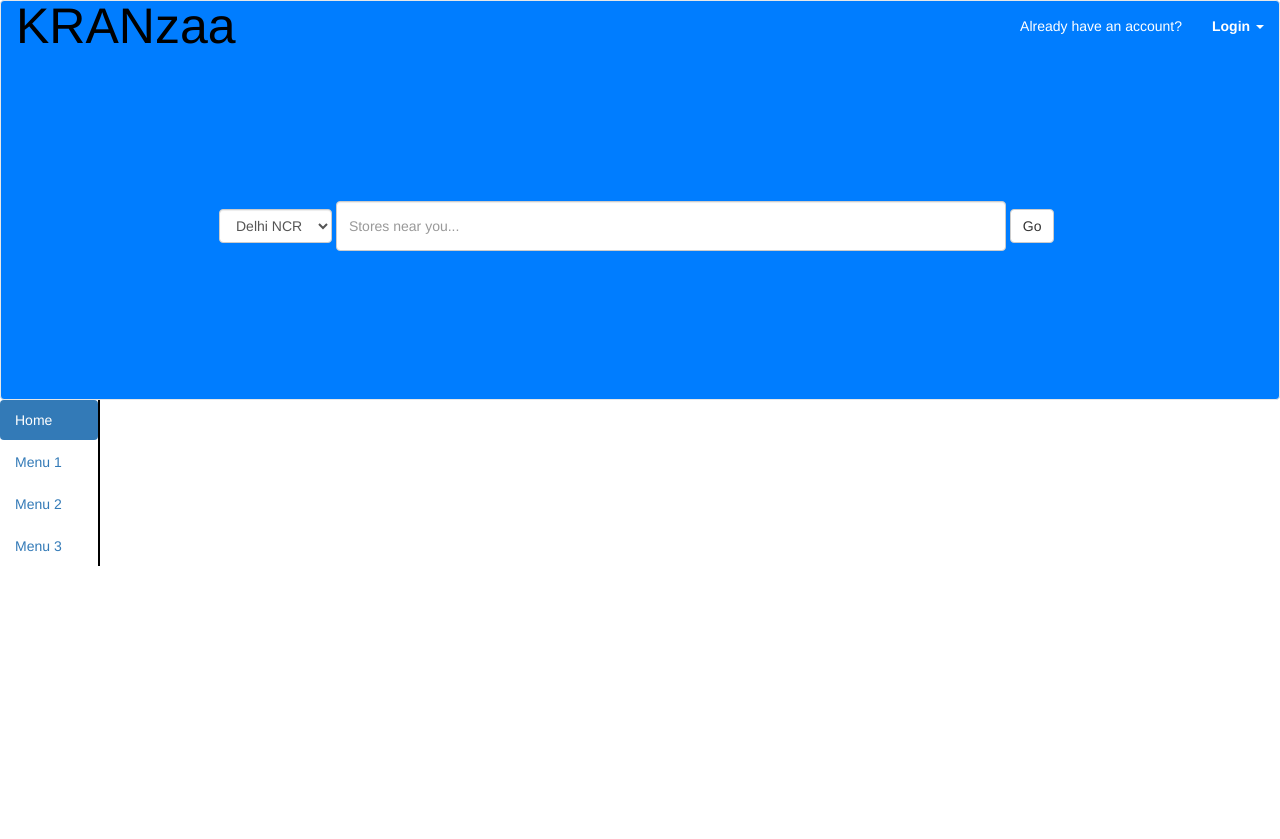
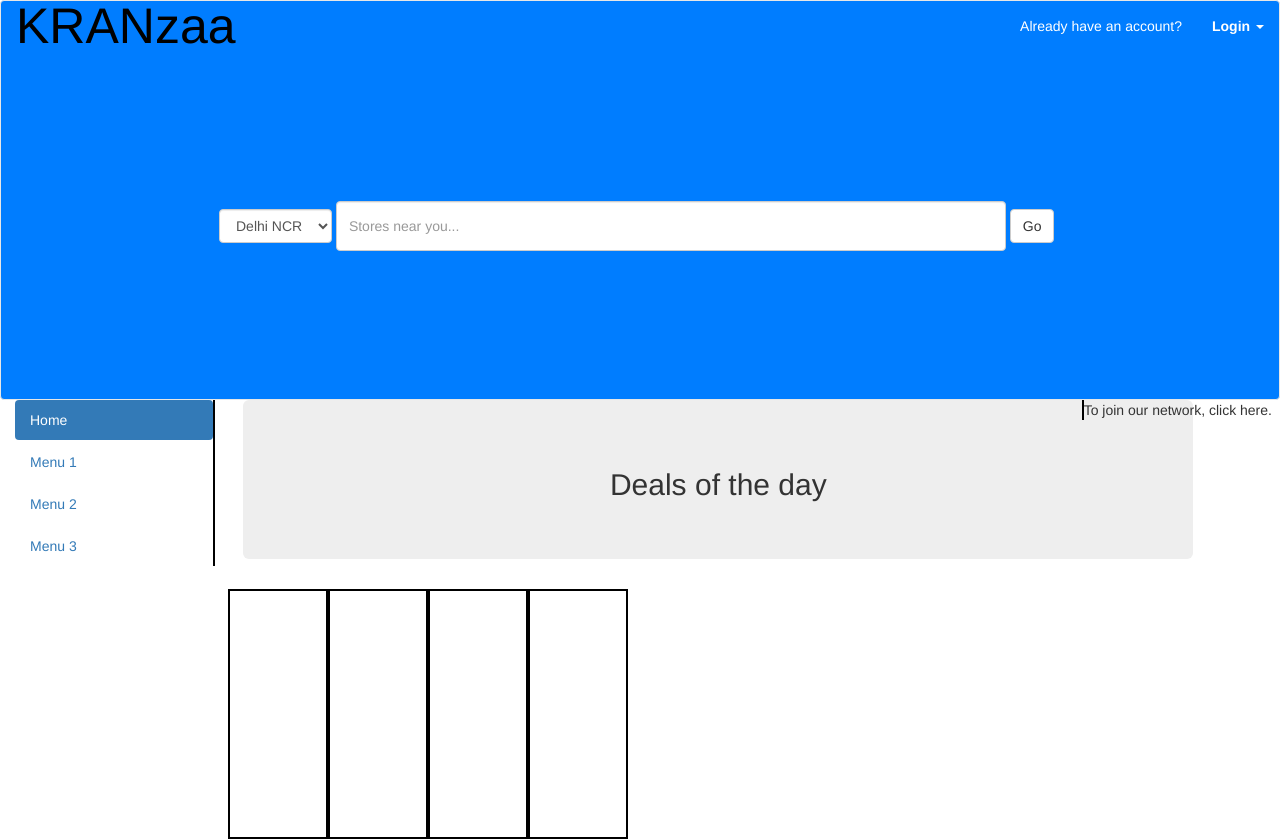
Before and after one commit to AbhimanyuDatta/ECom, a plain HTML site: page index.html in a window 1280 px wide. Before the commit the page ends 800 px from the top, so only its background shows below. Drawn offline with nearby package versions, Linux system fonts and the light colour scheme.

Commit message:
something new

```diff
--- a/css/helper.css
+++ b/css/helper.css
@@ -11,8 +11,21 @@
 	margin-top: 150px;
 }
 
+.jumbotron
+{
+    width: 950px;
+    float: left;
+    left: 250px;
+}
 
-
+.deal-box
+{
+    float: left;
+    height:250px;
+    width: 100px;
+    display: block;
+    border: 2px solid black;
+}
 
 
 /* Login CSS */
--- a/index.html
+++ b/index.html
@@ -23,11 +23,17 @@
 			background-color: rgb(0,125,255);
 
 		}
-	.nav-stacked
+		#left-side
 		{
-		width: 100px;
-		height: 100%;
+			float: left;
+			width: 200px;
 			border-right: 2px solid black;
+		}
+		#right-side
+		{
+
+			width: 200px;
+			border-left: 2px solid black;
 		}
 	</style>
 </head>
@@ -51,7 +57,6 @@
 										<a href="#" class="btn btn-fb"><i class="fa fa-facebook"></i> Facebook</a>
 										<a href="#" class="btn btn-tw"><i class="fa fa-twitter"></i> Twitter</a>
 									</div>
-									or
 									<form class="form" role="form" method="post" action="login" accept-charset="UTF-8" id="login-nav">
 										<div class="form-group">
 											<label class="sr-only" for="exampleInputEmail2">Email address</label>
@@ -98,12 +103,41 @@
 			<div class="col-sm-2"></div>
 		</div>
 	</nav>
-	<ul class="nav nav-pills nav-stacked">
+	<div class = "col-sm-2">
+		<ul class="nav nav-pills nav-stacked" id = "left-side">
 			<li class="active"><a href="#">Home</a></li>
 			<li><a href="#">Menu 1</a></li>
 			<li><a href="#">Menu 2</a></li>
 			<li><a href="#">Menu 3</a></li>
 		</ul>
+	</div>
+	<div class = "col-sm-8">
+		<center>
+			<div class = "container-fluid" style = "float: left">
+				<div class ="jumbotron">
+					<h2>Deals of the day</h2>
+				</div>
+			</div>
+		<div class = "deal-box">
+
+		</div>
+		<div class = "deal-box">
+
+		</div>
+		<div class = "deal-box">
+
+		</div>
+		<div class = "deal-box">
+
+		</div>
+		</center>
+	</div>
+
+	<div class = "col-sm-2">
+		<div id = "right-side">
+			<p>To join our network, click here.</p>
+		</div>
+	</div>
 	</body>
 
 	</html>
```
Lines whose indentation alone changed are shown as unchanged.
